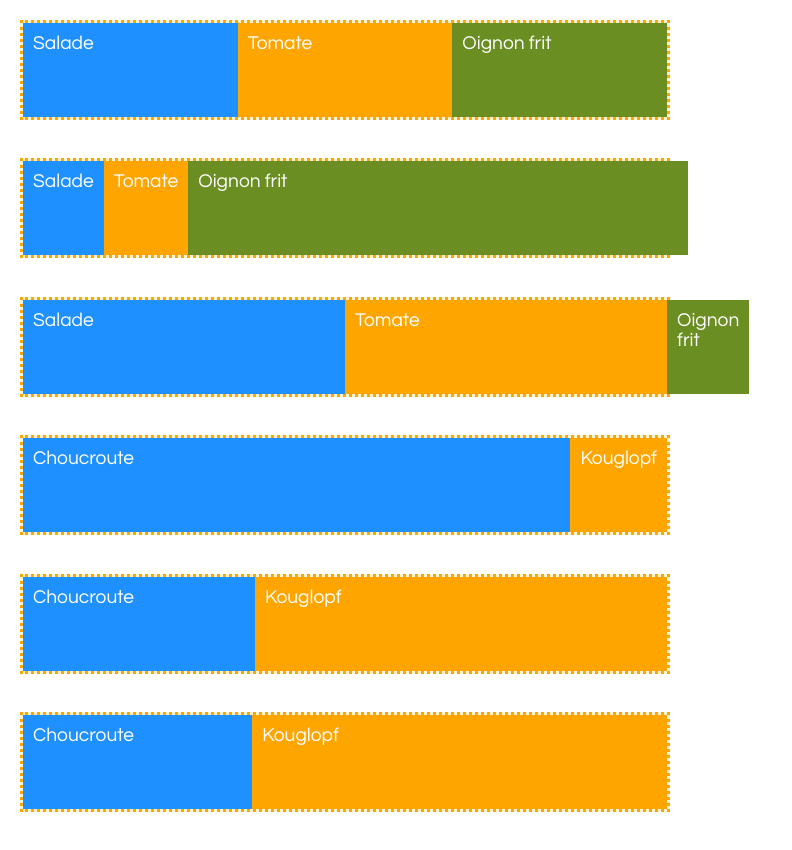
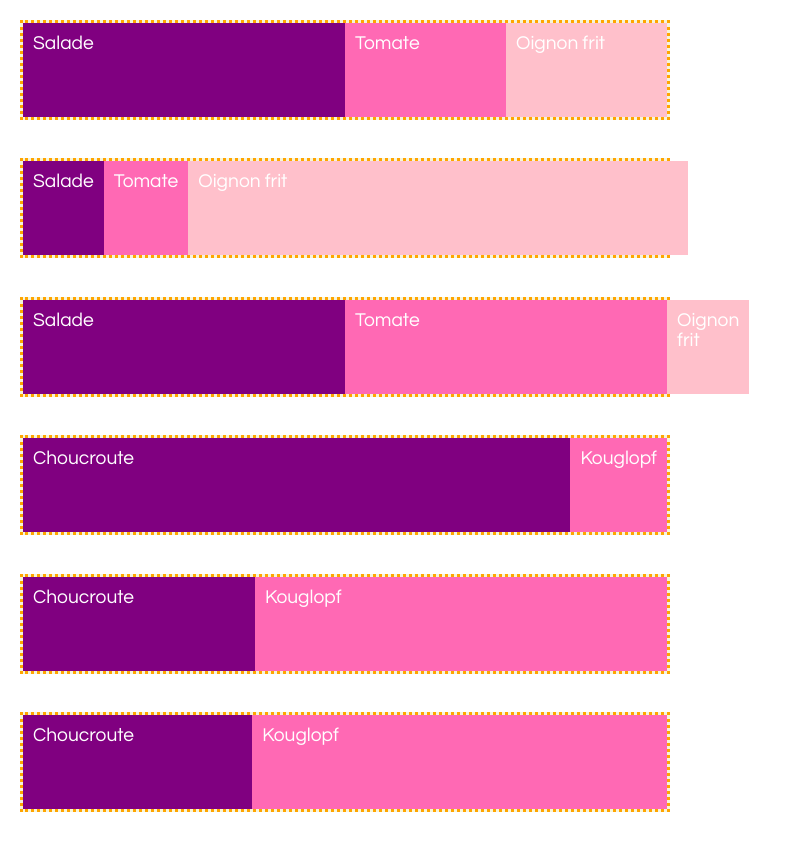
Before and after one commit to eracom-id492/test_git_wgiroux, a plain HTML site: page index.html in a window 1280 px wide. Shown: the whole page, without its empty margins (0-792 px from the left). Drawn offline with Linux system fonts and the light colour scheme.

Commit message:
Css modifiée : premiere section divisée differement que sur l'exemple.

```diff
--- a/css/style.css
+++ b/css/style.css
@@ -1,4 +1,16 @@
 /* Layout */
+
+.first-salade{
+width:50%;
+}
+
+.first-tomate{
+width:25%;
+}
+
+.first-oignon{
+width:25%;
+}
 
 section {
   display: flex;
@@ -26,13 +38,13 @@ div {
 	color: #fff;
 }
 div:first-of-type {
-	background: dodgerblue;
+	background: purple;
 }
 div:nth-of-type(2) {
-	background: orange;
+	background: hotpink;
 }
 div:nth-of-type(3) {
-	background: olivedrab;
+	background: pink;
 }
 div:nth-of-type(4) {
 	background: hotpink;
--- a/index.html
+++ b/index.html
@@ -7,9 +7,9 @@
 	</head>
 	<body>
 		<section class="first">
-		  <div style="flex-grow:1">Salade</div>
-		  <div style="flex-grow:2">Tomate</div>
-		  <div style="flex-grow:0">Oignon frit</div>
+		  <div class=first-salade>Salade</div>
+		  <div class=first-tomate>Tomate</div>
+		  <div class=first-oignon>Oignon frit</div>
 		</section>
 
 		<section class="second">
```
